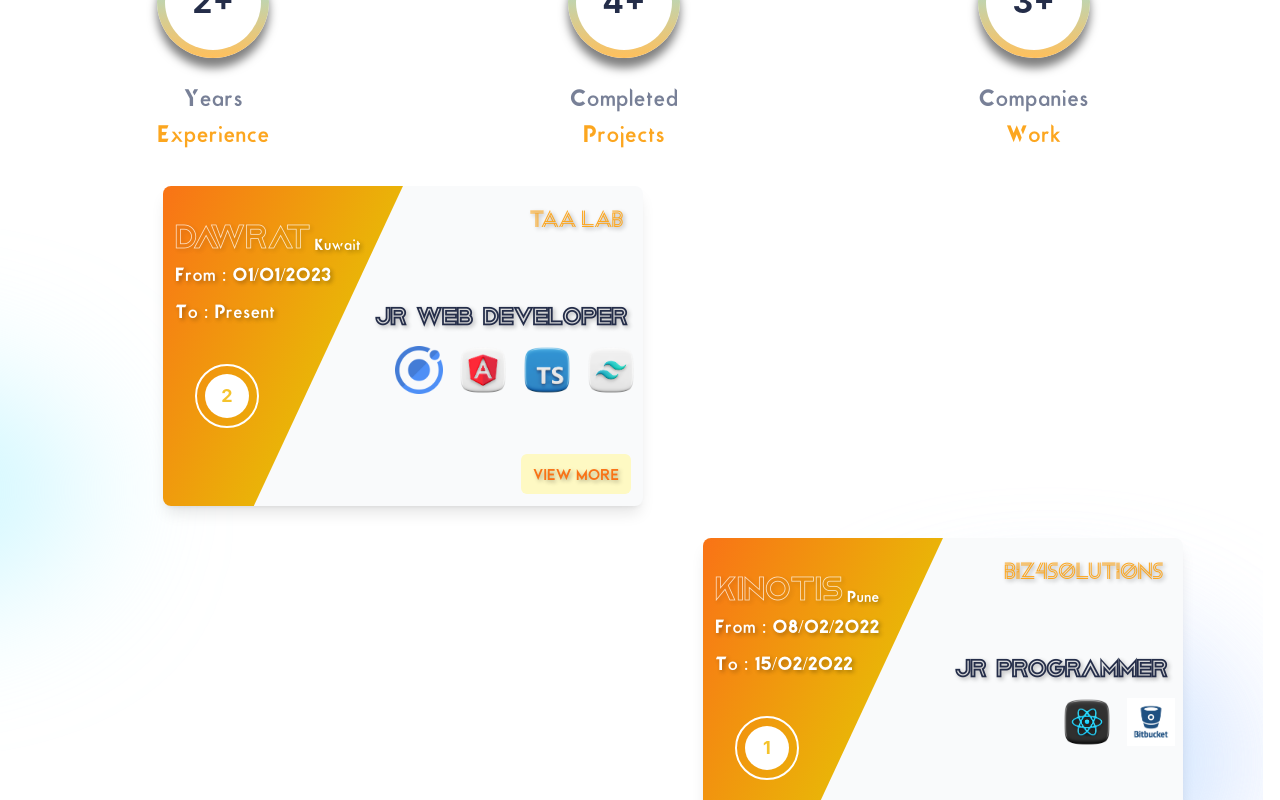
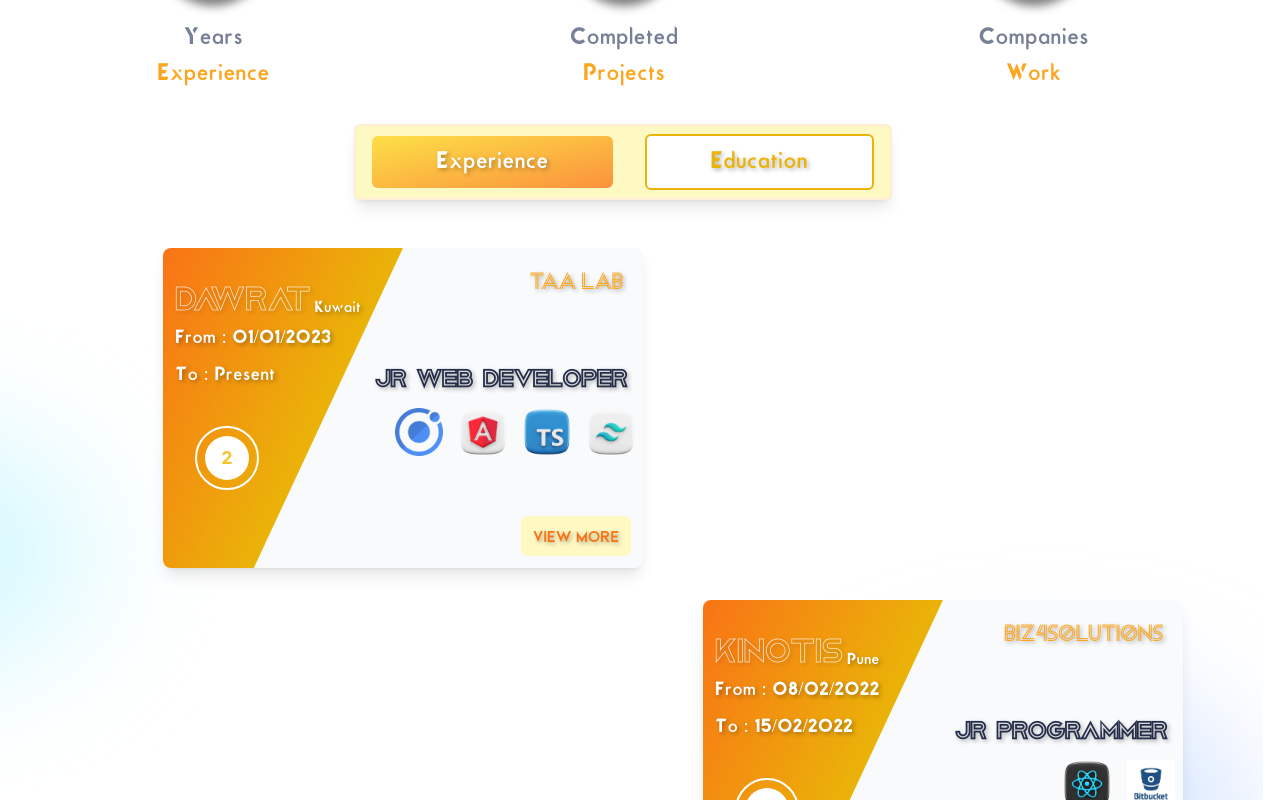
Before and after one commit to ParvejInamdar/Portfolio, a React (Create React App) app: page / in a window 1280 px wide. Shown: the part 1800-2600 px from the top of the page. Built offline with nearby package versions, Linux system fonts and the light colour scheme; the HTML template or start-up script is replaced by a standard one.

Commit message:
Tab bar development

```diff
--- a/src/Component/Experiences/experience.tsx
+++ b/src/Component/Experiences/experience.tsx
@@ -3,9 +3,11 @@ import './styles.css';
 import { motion } from 'framer-motion';
 import ExperienceCard from '../ExpericenceCard/experiencecard';
 import { angular, ionic, typescript, tailwind, githubtech, git, react, bitbucket } from '../../Assests';
+import Tabbar from '../TabBar/tabbar';
 
 const Experience = () => {
     const [width, setWidth] = useState(1501);
+    const [activeTab,SetActiveTab] = useState("Experience")
     const transition = { duration: 2, type: 'spring' };
 
     const handleResize = () => {
@@ -74,7 +76,8 @@ const Experience = () => {
                         <span className='text-[--orange] font-mova text-[1rem] sm:!text-[1.3rem] lg:!text-[1.5rem]'>Work</span>
                     </motion.div>
                 </div>
-                <div className='flex w-full items-center justify-center relative mt-4'>
+                <Tabbar tabName={["Experience","Education"]} changeTab={(activeTab:any)=>SetActiveTab(activeTab)}/>
+                {activeTab === 'Experience' && <div className='flex w-full items-center justify-center relative mt-4'>
                     <div className='grid grid-cols-1 sm:!grid-cols-2 sm:!grid-rows-2  place-items-center w-full relative'>
                         <div className="blur right-0 bottom-0 !bg-purple-200"></div>
                         <div className='order-1 sm:order-1 sm:col-start-1 sm:row-start-1 w-full place-items-center relative'>
@@ -140,7 +143,10 @@ const Experience = () => {
                         </div>
                         <div className="blur right-0 bottom-0 !bg-[#ABF1FF94]"></div>
                     </div>
-                </div>
+                </div>}
+                {activeTab === 'Education' && <div className='h-[50%] w-full relative'>
+                <div className='h-full w-[2px] border-2 border-orange-500 border-dashed my-2 absolute left-1/2'></div></div>
+                }
             </div>
         </div>
     )
--- /dev/null
+++ b/src/Component/TabBar/styles.css
@@ -0,0 +1,3 @@
+.custom-box-shadow {
+    box-shadow: var(--smboxShadow);
+  }
--- /dev/null
+++ b/src/Component/TabBar/tabbar.tsx
@@ -0,0 +1,23 @@
+import React, { useState } from 'react';
+import './styles.css';
+
+const Tabbar = ({tabName,changeTab}:any) =>{
+    const [activeTab,setActiveTab]:any = useState(`${tabName[0]}`)
+
+    const nextTab = (tab:any) =>{
+        setActiveTab(tab)
+        changeTab(tab);
+    }
+
+    return(
+        <div className='w-full lg:!w-auto mt-8 mb-4 py-2 border-2 border-orange-100 rounded-md bg-yellow-100 shadow-lg'>
+            <ul className='flex items-center justify-center'>
+            {tabName.map((item:String)=>{
+                return (<li onClick={()=> nextTab(item)} className={`py-2 font-mova px-12 lg:!px-16 mx-2 lg:!mx-4 text-[1rem] lg:!text-[1.5rem] rounded-md cursor-pointer ${activeTab === item ? 'bg-gradient-to-tl from-orange-400 to-yellow-300 text-white text-shadow' : 'border-2 border-yellow-500 text-yellow-500 bg-white hover:!bg-yellow-50 text-shadow'}`}>{item}</li>)
+            })}
+            </ul>
+        </div>
+    )
+}
+
+export default Tabbar
```
